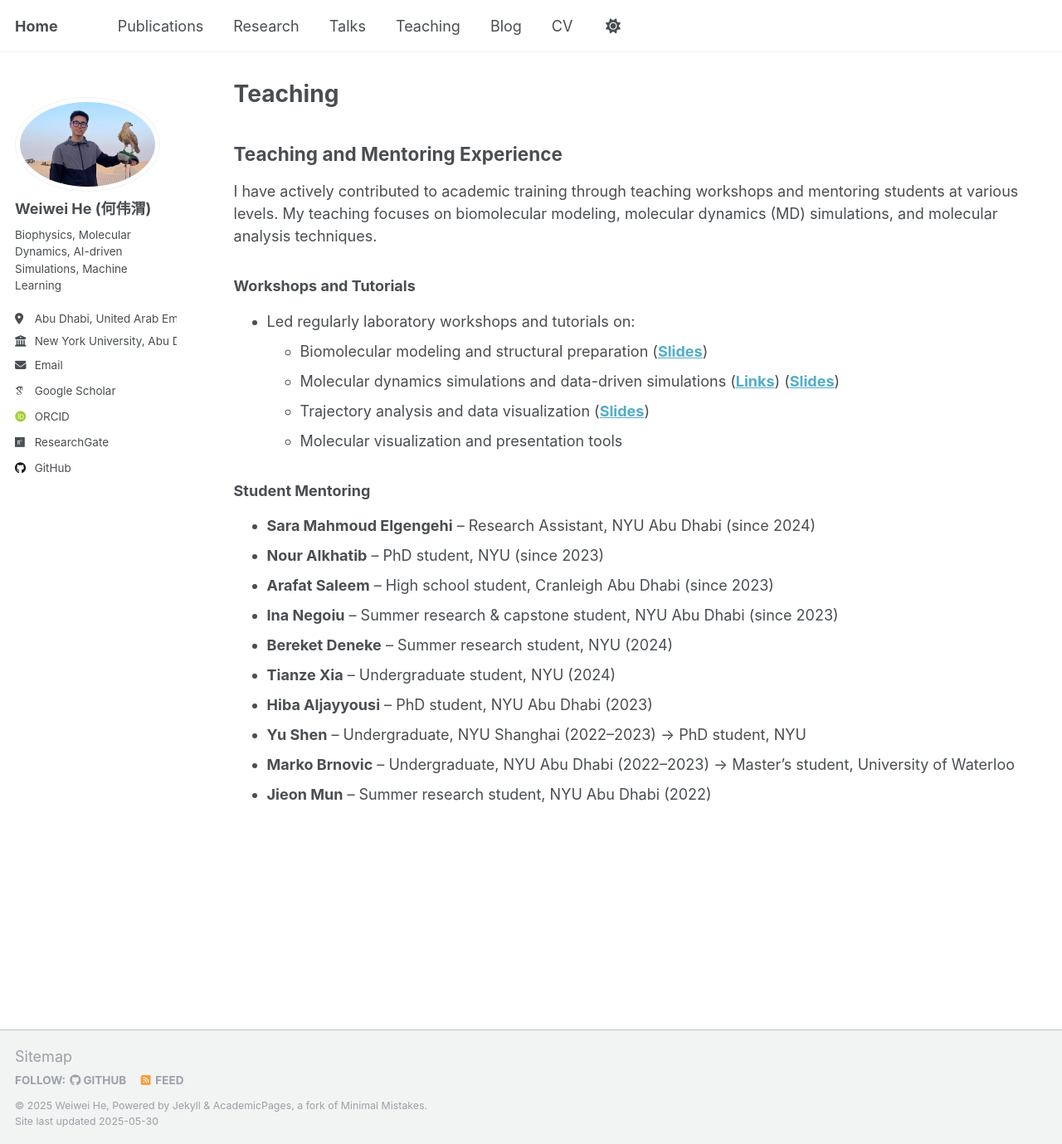
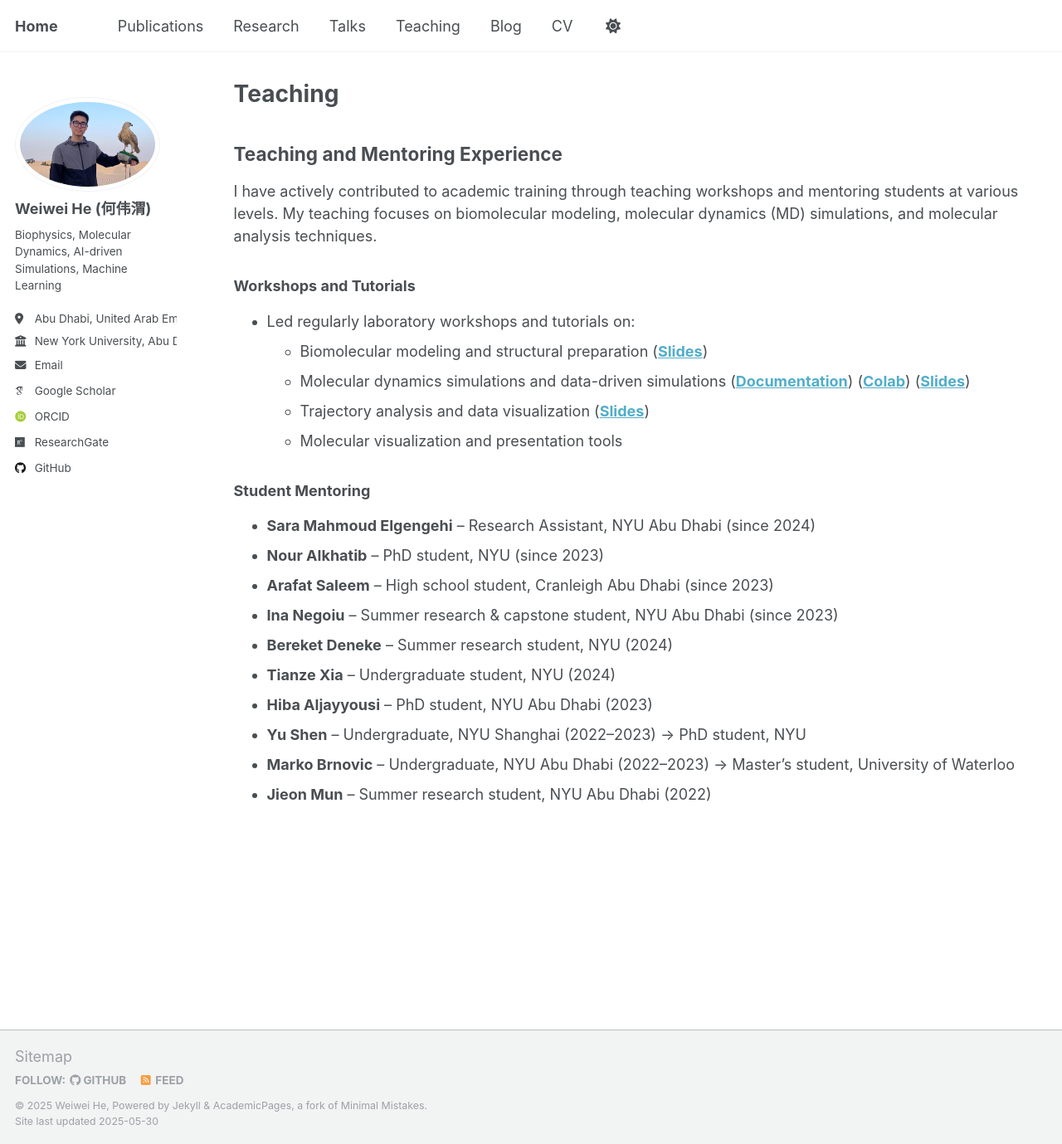
Before and after one commit to Warrenheww/warrenheww.github.io, a Jekyll site: the page built from _pages/teaching.md, in a window 1280 px wide and 1379 px high. Shown: the whole window at 83% size. Built offline with Jekyll 4.4.1, drawn with Linux system fonts in a browser that asks for light colours; some web fonts are replaced.

Commit message:
Update teaching.md

```diff
--- a/_pages/teaching.md
+++ b/_pages/teaching.md
@@ -13,7 +13,7 @@ I have actively contributed to academic training through teaching workshops and
 
 - Led regularly laboratory workshops and tutorials on:
   - Biomolecular modeling and structural preparation ([**Slides**](https://docs.google.com/presentation/d/1im8vCeqI75p-QeEhnYMG0tgetJkQqNVD/edit?usp=sharing&ouid=101464749950981870898&rtpof=true&sd=true))
-  - Molecular dynamics simulations and data-driven simulations ([**Links**](https://drive.google.com/file/d/1kKvlTKTrKiCfn6kFZZkL0i7yByco4VHv/view?usp=sharing)) ([**Slides**](https://docs.google.com/presentation/d/1NKgimP5Nd2rNNry3Mtpw4lb_DHELFm4Q/edit?usp=sharing&ouid=101464749950981870898&rtpof=true&sd=true))
+  - Molecular dynamics simulations and data-driven simulations ([**Documentation**](https://docs.google.com/document/d/1jypUD5efvPp-h1dBK5xbHGySEShL_71m/edit?usp=sharing&ouid=101464749950981870898&rtpof=true&sd=true)) ([**Colab**](https://colab.research.google.com/drive/1kKvlTKTrKiCfn6kFZZkL0i7yByco4VHv)) ([**Slides**](https://docs.google.com/presentation/d/1NKgimP5Nd2rNNry3Mtpw4lb_DHELFm4Q/edit?usp=sharing&ouid=101464749950981870898&rtpof=true&sd=true))
   - Trajectory analysis and data visualization ([**Slides**](https://docs.google.com/presentation/d/1im8vCeqI75p-QeEhnYMG0tgetJkQqNVD/edit?usp=sharing&ouid=101464749950981870898&rtpof=true&sd=true))
   - Molecular visualization and presentation tools
 
```
